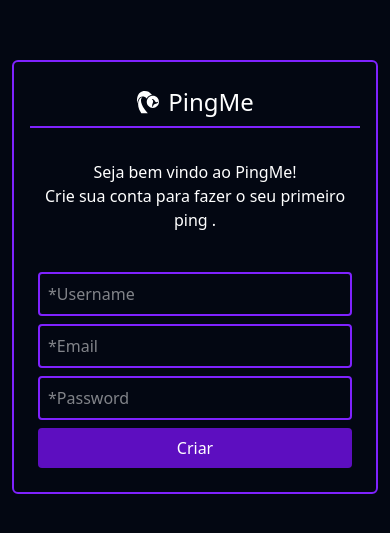
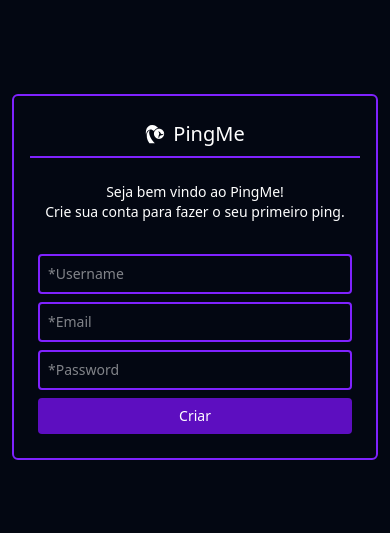
Before and after one commit to Phillipml/pingMe, a Next.js app in the folder frontend/: page /register in a window 390 px wide. Shown: the part 145-678 px from the top of the page. Built offline with nearby package versions, Linux system fonts and the light colour scheme; no server answers.

Commit message:
register-page

```diff
--- a/frontend/app/register/page.tsx
+++ b/frontend/app/register/page.tsx
@@ -33,26 +33,32 @@ export default function Register() {
 
   return (
     <CenterContainer>
-      <div className="w-full max-w-md border-2 border-violet-600 rounded-md p-4 text-center">
-        <Logo className="text-2xl mx-auto justify-center border-b-2 border-violet-600 pb-2 mb-8 mt-2" />
-        <h2 className="mb-8 text-center">
+      <div className="w-full max-w-md border-2 border-violet-600 rounded-md p-4 sm:p-6 md:p-8 text-center mx-4">
+        <Logo className="text-xl sm:text-2xl mx-auto justify-center border-b-2 border-violet-600 pb-2 mb-6 sm:mb-8 mt-2" />
+        <h2 className="mb-6 sm:mb-8 text-center text-sm sm:text-base px-2">
           Seja bem vindo ao PingMe!
           <br />
-          Crie sua conta para fazer o seu primeiro ping .
+          Crie sua conta para fazer o seu primeiro ping.
         </h2>
         <Form onSubmit={handleSubmit}>
-          {error && <div>{error}</div>}
+          {error && (
+            <div className="text-red-500 text-xs sm:text-sm mb-4 p-2 bg-red-50 rounded">
+              {error}
+            </div>
+          )}
           <Input
             placeholder="*Username"
             value={username}
             onChange={(e) => setUsername(e.target.value)}
+            className="text-sm sm:text-base"
             required
           />
           <Input
             type="email"
-            placeholder="*Email "
+            placeholder="*Email"
             value={email}
             onChange={(e) => setEmail(e.target.value)}
+            className="text-sm sm:text-base"
             required
           />
           <Input
@@ -60,11 +66,12 @@ export default function Register() {
             value={password}
             placeholder="*Password"
             onChange={(e) => setPassword(e.target.value)}
+            className="text-sm sm:text-base"
             required
           />
           <Button
             type="submit"
-            className="w-full"
+            className="w-full text-sm sm:text-base"
             disabled={isLoading}
             loading={isLoading}
           >
```
